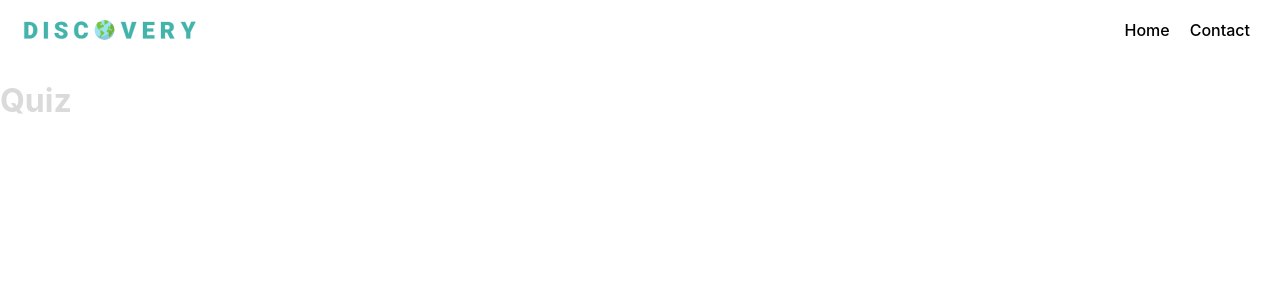
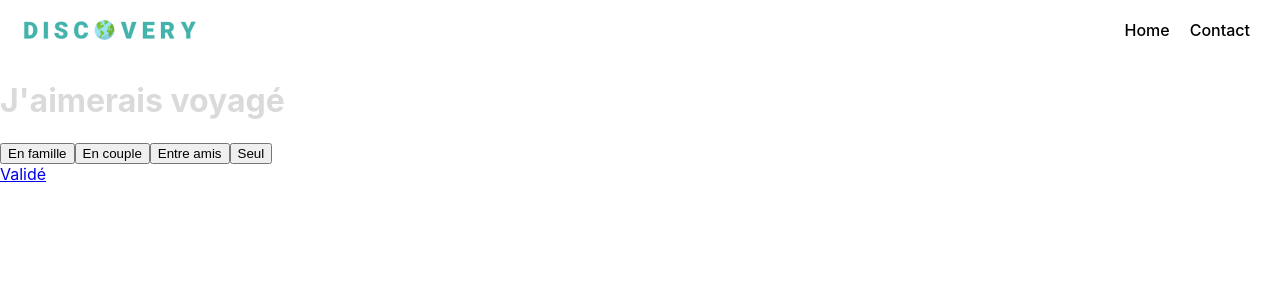
Before and after one commit to gobelinmalin/bordeaux_mars_20_p2_discovery, a React (Create React App) app: page /quiz/0 in a window 1280 px wide. Shown: the top 300 px of the page. Built offline with nearby package versions, Linux system fonts and the light colour scheme.

Commit message:
add quiz

```diff
--- a/src/App.js
+++ b/src/App.js
@@ -16,7 +16,7 @@ function App() {
       <Switch>
         <Route exact path="/" component={Home} />
         <Route path="/contact" component={Contact} />
-        <Route path="/quiz" component={Quiz} />
+        <Route path="/quiz/:id" component={Quiz} />
       </Switch>
     </div>
   );
--- a/src/components/Home.js
+++ b/src/components/Home.js
@@ -1,5 +1,6 @@
 import React, { Component } from "react";
 import axios from "axios";
+import { Link } from 'react-router-dom';
 
 import "../style/css/Home.css";
 
@@ -34,7 +35,7 @@ class Home extends Component {
         <div className="Home_slide_2_and_3">
           <div className="Home_slide_2">
             <h2> Révèle-toi à moi, et tu sauras ou tu vas !</h2>
-            <button> C'est parti pour le quiz !</button>
+            <Link to="/quiz/0">C'est parti pour le quiz !</Link>
           </div>
           <div className="Home_slide_3">
             <h2> Pas le temps de réfléchir? Laisse le destin agir !</h2>
--- a/src/components/Quiz.js
+++ b/src/components/Quiz.js
@@ -1,10 +1,46 @@
 import React, { Component } from "react";
+import { Link } from 'react-router-dom';
+
+const listOfQuiz = [
+  {
+    title: "J'aimerais voyagé",
+    responses: ["En famille", "En couple", "Entre amis", "Seul"]
+  },
+  {
+    title: "J'aimerais voyagé",
+    responses: ["A la mer", "A la montagne", "A la campagne", "En ville"]
+  },
+]
 
 class Quiz extends Component {
+  state = {
+    quiz0 : "",
+  }
+  handleClick = (response) => {
+    this.setState({quiz0: response})
+  }
+
+  submitForm = () => {
+    const { quiz0 } = this.state;
+    localStorage.setItem("quiz0", quiz0)
+  }
+
   render() {
+    const { match } = this.props;
     return (
-      <div>
-        <h1>Quiz</h1>
+      <div className="Quiz">
+        {listOfQuiz.filter((quiz, index) => index === Number(match.params.id))
+        .map((quiz, index) =>
+          <div className="Quiz_content" key={index}>
+            <h1>{quiz.title}</h1>
+            <div className="Quiz_responses">
+              {quiz.responses.map((response, index) =>
+                <button onClick={() => this.handleClick(response) } key={index}>{response}</button>
+              )}
+            </div>
+            <Link to="/quiz/1" onClick={() => this.submitForm()}>Validé</Link>
+          </div>
+        )}
       </div>
     );
   }
```
